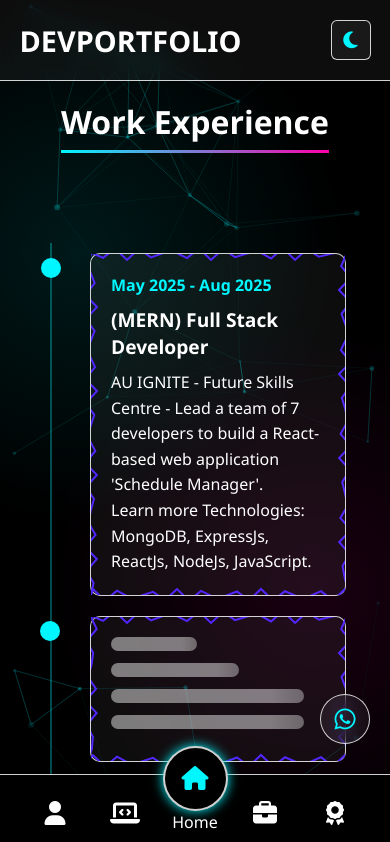
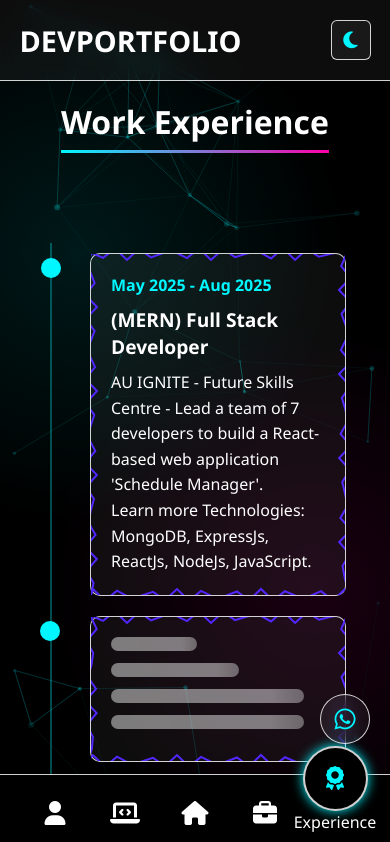
Before and after one commit to aniljasel/anilkumar.dev, a React (Vite) app: page /experience in a window 390 px wide. Shown: the top 842 px of the page. Built offline with nearby package versions, Linux system fonts and the light colour scheme.

Commit message:
Update Footer-Mobile.jsx

```diff
--- a/src/components/Footer-Mobile.jsx
+++ b/src/components/Footer-Mobile.jsx
@@ -6,23 +6,31 @@ function MobileFooter() {
     const [activeIndex, setActiveIndex] = useState(2);
 
     const navItems = [
-        { to: "about", icon: "fa-user", label: "About" },
-        { to: "skills", icon: "fa-laptop-code", label: "Skills" },
+        { to: "/about", icon: "fa-user", label: "About" },
+        { to: "/skills", icon: "fa-laptop-code", label: "Skills" },
         { to: "/", icon: "fa-home", label: "Home" },
-        { to: "project", icon: "fa-briefcase", label: "Projects" },
-        { to: "experience", icon: "fa-award", label: "Experience" },
+        { to: "/project", icon: "fa-briefcase", label: "Projects" },
+        { to: "/experience", icon: "fa-award", label: "Experience" },
     ];
 
     useEffect(() => {
-        const index = navItems.findIndex(item => location.pathname.includes(item.to));
-        if (index !== -1) setActiveIndex(index);
+        const current = navItems.findIndex(item => location.pathname === item.to);
+        if (current !== -1) setActiveIndex(current);
     }, [location.pathname]);
+
+    const handleNavClick = (index) => {
+        setActiveIndex(index);
+    };
 
     return (
         <nav className="mobile-bottom-nav">
             <ul>
                 {navItems.map((item, index) => (
-                    <li key={index} className={`list ${activeIndex === index ? "active" : ""}`} onClick={() => setActiveIndex(index)}>
+                    <li
+                        key={index}
+                        className={`list ${activeIndex === index ? "active" : ""}`}
+                        onClick={() => handleNavClick(index)}
+                    >
                         <Link to={item.to} className="nav-icon">
                             <span className="icon">
                                 <i className={`fas ${item.icon}`}></i>
```
